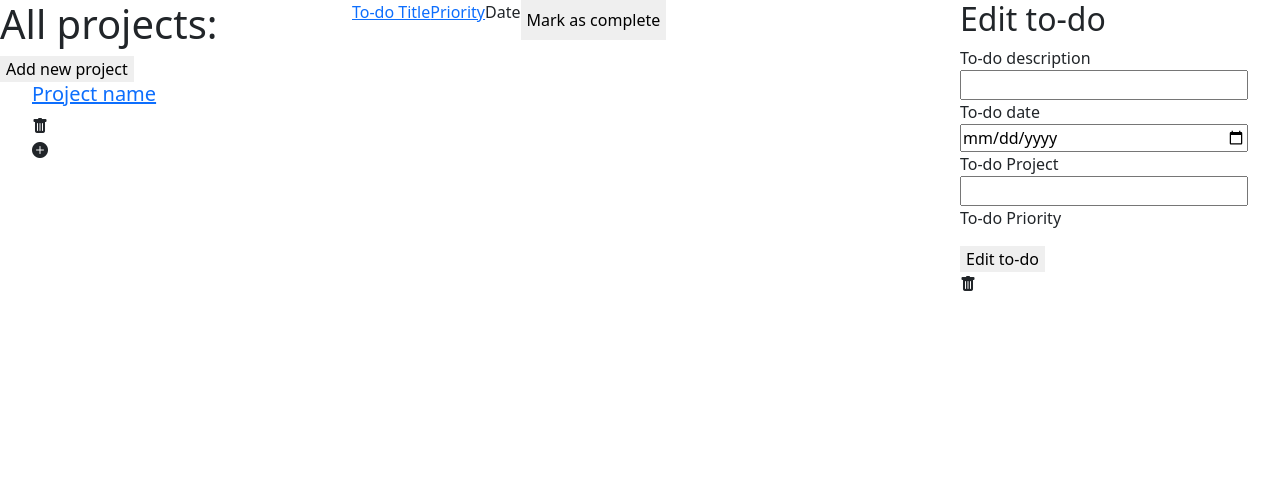
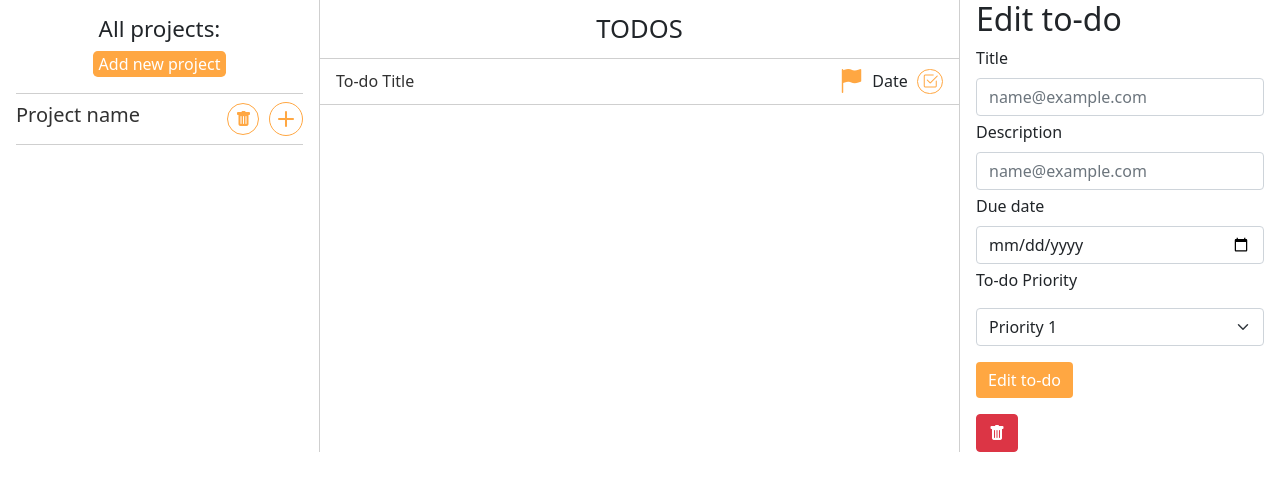
Before and after one commit to barackm/tasks-list, a website built with webpack: page dist/index.html in a window 1280 px wide. Built offline with nearby package versions, Linux system fonts and the light colour scheme; a web font is replaced by a local one.

Commit message:
Finish the styling of the page

```diff
--- a/dist/index.html
+++ b/dist/index.html
@@ -4,49 +4,129 @@
     <meta charset="UTF-8" />
     <meta http-equiv="X-UA-Compatible" content="IE=edge" />
     <meta name="viewport" content="width=device-width, initial-scale=1.0" />
-    <link rel="stylesheet" href="./main.css">
-    <link href="https://cdn.jsdelivr.net/npm/bootstrap@5.0.2/dist/css/bootstrap.min.css" rel="stylesheet" integrity="sha384-EVSTQN3/azprG1Anm3QDgpJLIm9Nao0Yz1ztcQTwFspd3yD65VohhpuuCOmLASjC" crossorigin="anonymous">
-    <link rel="stylesheet" href="https://cdn.jsdelivr.net/npm/bootstrap-icons@1.5.0/font/bootstrap-icons.css" crossorigin="anonymous">
+    <link rel="stylesheet" href="./main.css" />
+    <link
+      href="https://cdn.jsdelivr.net/npm/bootstrap@5.0.2/dist/css/bootstrap.min.css"
+      rel="stylesheet"
+      integrity="sha384-EVSTQN3/azprG1Anm3QDgpJLIm9Nao0Yz1ztcQTwFspd3yD65VohhpuuCOmLASjC"
+      crossorigin="anonymous"
+    />
+    <link
+      rel="stylesheet"
+      href="https://cdn.jsdelivr.net/npm/bootstrap-icons@1.5.0/font/bootstrap-icons.css"
+      crossorigin="anonymous"
+    />
     <title>Task list</title>
   </head>
   <body>
     <div class="d-flex">
       <section class="left-section w-25">
-        <h1>All projects:</h1>
-        <button>Add new project</button>
-        <ul class="all-project-list">
-          <li>
-           <a href=""> <h5>Project name</h5></a>
-            <div href="#"><i class="bi bi-trash-fill"></i></div>
-            <div href="#" ><i class="bi bi-plus-circle-fill"></i> </div>
-          </li>
-        </ul>
-
-      </section>
-      <section class="middle-section w-50">
-        <ul>
-          <li class="d-flex">
-            <a href="#">To-do Title</a>
-            <a href="#">Priority</a>
-            <p>Date</p>
-            <button>Mark as complete</button>
+        <div class="header flex-center flex-column">
+          <h1>All projects:</h1>
+          <button>Add new project</button>
+        </div>
+        <ul class="all-project-list flex-center flex-column">
+          <li class="flex-between w-100">
+            <a href="" class="project-name"> <h5>Project name</h5></a>
+            <div class="flex-center project-btn-wrapper">
+              <div class="project-b flex-center trash-btn" href="#">
+                <i class="bi bi-trash-fill"></i>
+              </div>
+              <div class="project-b flex-center add-todo-btn" href="#">
+                <i class="bi bi-plus-lg"></i>
+              </div>
+            </div>
           </li>
         </ul>
       </section>
-      <section class="right-section d-flex flex-column w-25">
+      <section class="middle-section w-50">
+        <div class="header flex-center text-center">
+          <h1>Todos</h1>
+        </div>
+        <!-- <div class="add-todo-btn flex-start">
+          <div class="add-btn flex-center">
+            <i class="bi bi-plus-lg"></i>
+          </div>
+          <p>Add todo</p>
+        </div> -->
+        <ul class="project-todos-wrapper">
+          <li class="flex-between todo-item">
+            <a href="#" class="todo-title">To-do Title</a>
+            <div class="flex-center text-center">
+              <i class="bi bi-flag-fill todo-priority"></i>
+              <p class="todo-due-date">Date</p>
+              <button class="complete-todo flex-center">
+                <i class="bi bi-check2-square"></i>
+              </button>
+            </div>
+          </li>
+        </ul>
+      </section>
+      <section class="right-section flex-center flex-column w-25">
         <div class="right-section-form-div">
           <h2>Edit to-do</h2>
           <form action="">
-            <label for="description">To-do description</label>
-            <input type="text" name="description" id="description" class="w-100" required>
-            <label for="myDate">To-do date</label>
-            <input type="date" name="myDate" id="myDate" class="w-100">
-            <label for="todoContent">To-do Project </label>
-            <input type="text" name="todoContent" id="todoContent" class="w-100">
+            <div class="mb-1">
+              <label for="exampleFormControlInput1" class="form-label"
+                >Title</label
+              >
+              <input
+                type="email"
+                class="form-control"
+                id="exampleFormControlInput1"
+                placeholder="name@example.com"
+              />
+            </div>
+            <div class="mb-1">
+              <label for="exampleFormControlInput1" class="form-label"
+                >Description</label
+              >
+              <input
+                type="email"
+                class="form-control"
+                id="exampleFormControlInput1"
+                placeholder="name@example.com"
+              />
+            </div>
+            <div class="mb-1">
+              <label for="exampleFormControlInput1" class="form-label"
+                >Due date</label
+              >
+              <input
+                type="date"
+                class="form-control"
+                id="exampleFormControlInput1"
+                placeholder="name@example.com"
+              />
+            </div>
             <p>To-do Priority</p>
-            <button>Edit to-do</button>
+            <select
+              class="form-select mb-3"
+              aria-label="Default select example"
+            >
+              <option selected>
+                <div>
+                  <span> <i class="bi bi-flag-fill"></i>Priority 1</span>
+                </div>
+              </option>
+              <option value="1">
+                <i class="bi bi-flag-fill todo-priority"></i>
+                <span>Priority 1</span>
+              </option>
+              <option value="2">
+                <i class="bi bi-flag-fill todo-priority"></i>
+                <span>Priority 1</span>
+              </option>
+              <option value="3">
+                <i class="bi bi-flag-fill todo-priority"></i>
+                <span>Priority 1</span>
+              </option>
+            </select>
+            <button class="btn btn-primary" type="submit">Edit to-do</button>
           </form>
-          <div href="#"><i class="bi bi-trash-fill"></i></div>
+          <div href="#" class="btn btn-danger mt-3">
+            <i class="bi bi-trash-fill"></i>
+          </div>
         </div>
       </section>
     </div>
--- a/dist/main.css
+++ b/dist/main.css
@@ -11,7 +11,7 @@
   --fansy-font: 'Herr Von Muellerhoff', cursive;
   --default-font: 'Montserrat', sans-serif;
   --transition: all 0.5s ease;
-  --border: 1px solid #fff;
+  --border: 1px solid rgba(19, 18, 18, 0.199);
 }
 body {
   margin: 0;
@@ -21,6 +21,8 @@ body {
 }
 ul {
   padding: 0;
+  margin: 0;
+  padding-left: 0;
 }
 li {
   list-style: none;
@@ -75,5 +77,160 @@ button {
 }
 
 .right-section-form-div {
-    width: 90%;
+  width: 90%;
 }
+
+.left-section {
+  padding: 1rem;
+  border-right: var(--border);
+}
+.left-section .header {
+  width: 100%;
+  border-bottom: var(--border);
+  padding-bottom: 1rem;
+}
+
+.left-section .header h1 {
+  font-size: 1.4rem;
+}
+
+.left-section .header button {
+  font-size: 1rem;
+  background-color: var(--primary);
+  color: var(--white);
+  border-radius: 0.3rem;
+}
+
+.all-project-list {
+  padding-left: 0;
+}
+
+.all-project-list li {
+  border-bottom: var(--border);
+  padding: 0.5rem 0;
+}
+
+.all-project-list .project-name {
+  text-decoration: none;
+  color: var(--dark);
+}
+
+.all-project-list .project-name:hover {
+  color: var(--primary);
+  text-decoration: underline;
+  font-size: 0.8rem;
+}
+
+.project-btn-wrapper .trash-btn {
+  margin-right: 0.6rem;
+  cursor: pointer;
+}
+
+.project-b {
+  width: 2rem;
+  height: 2rem;
+  border: 1px solid var(--primary);
+  border-radius: 50%;
+  color: var(--primary);
+  cursor: pointer;
+}
+
+.project-b:hover {
+  background-color: var(--primary);
+  color: var(--white);
+}
+
+.project-btn-wrapper .trash-btn i {
+}
+
+.middle-section {
+  border-right: var(--border);
+}
+
+.middle-section .header {
+  border-bottom: var(--border);
+  padding: 1rem;
+}
+
+.middle-section .header h1 {
+  margin: 0;
+  line-height: 1;
+  font-size: 1.6rem;
+  text-transform: uppercase;
+}
+
+.project-todos-wrapper {
+}
+
+.add-todo-btn {
+  padding: 1rem;
+}
+
+.add-todo-btn .add-btn {
+  width: 1.7rem;
+  cursor: pointer;
+  height: 1.6rem;
+  color: var(--primary);
+  border-radius: 50%;
+  margin-right: 0.5rem;
+}
+
+.add-todo-btn .add-btn:hover {
+  color: var(--white);
+  background-color: var(--primary);
+}
+
+.project-todos-wrapper {
+  padding-left: 0;
+}
+
+.complete-todo {
+  width: 1.6rem;
+  height: 1.6rem;
+  border: 1px solid var(--primary);
+  border-radius: 50%;
+  color: var(--primary);
+  cursor: pointer;
+  background-color: transparent;
+}
+
+.complete-todo:hover {
+  background-color: var(--primary);
+  color: var(--white);
+}
+
+.todo-due-date {
+  margin: 0 0.6rem;
+}
+
+.todo-priority {
+  color: var(--primary);
+  font-size: 1.5rem;
+}
+
+.todo-title {
+  text-decoration: none;
+  color: var(--dark);
+}
+
+.todo-title:hover {
+  color: var(--primary);
+  text-decoration: underline;
+}
+
+.project-todos-wrapper .todo-item {
+  border-bottom: var(--border);
+  padding: 0.3rem 1rem;
+}
+
+.right-section {
+}
+
+.btn-primary {
+  background-color: var(--primary) !important;
+  border: var(--primary) !important;
+}
+
+.primary {
+  background-color: var(--primary) !important;
+}
```
